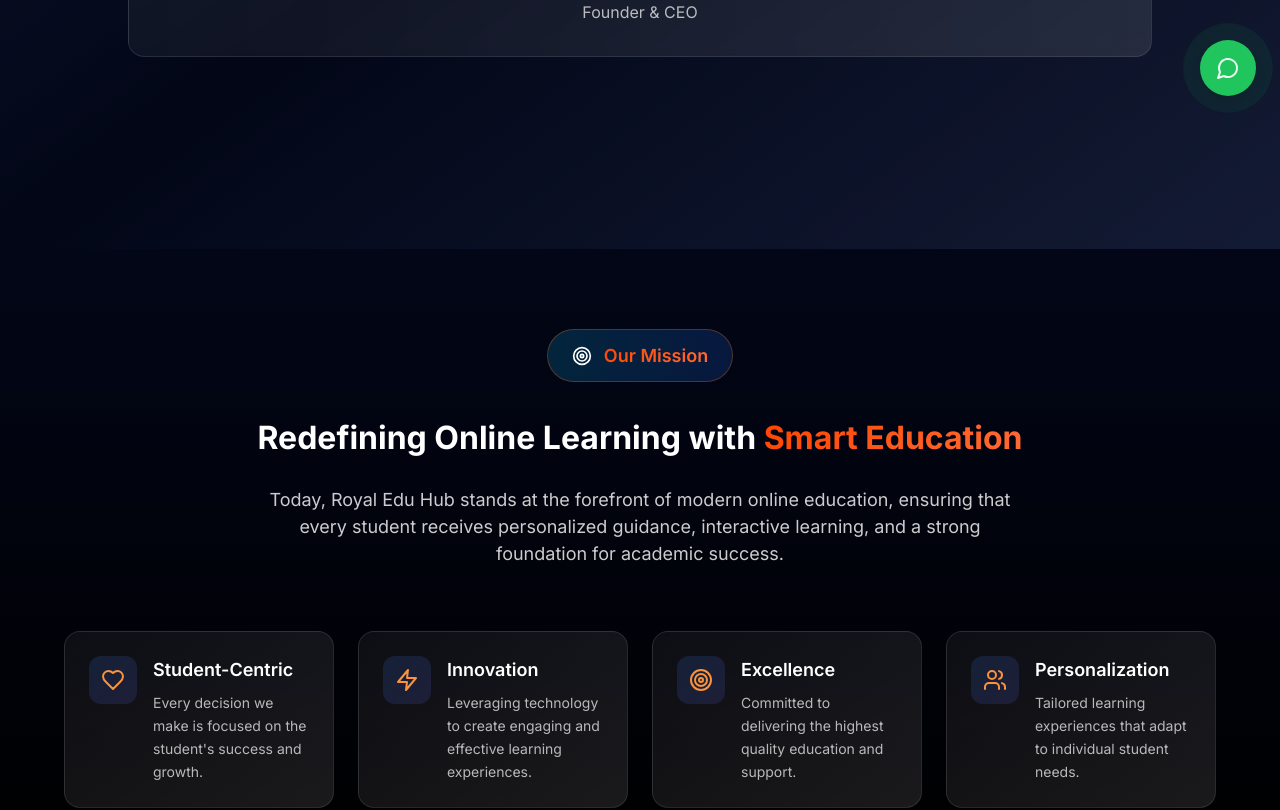
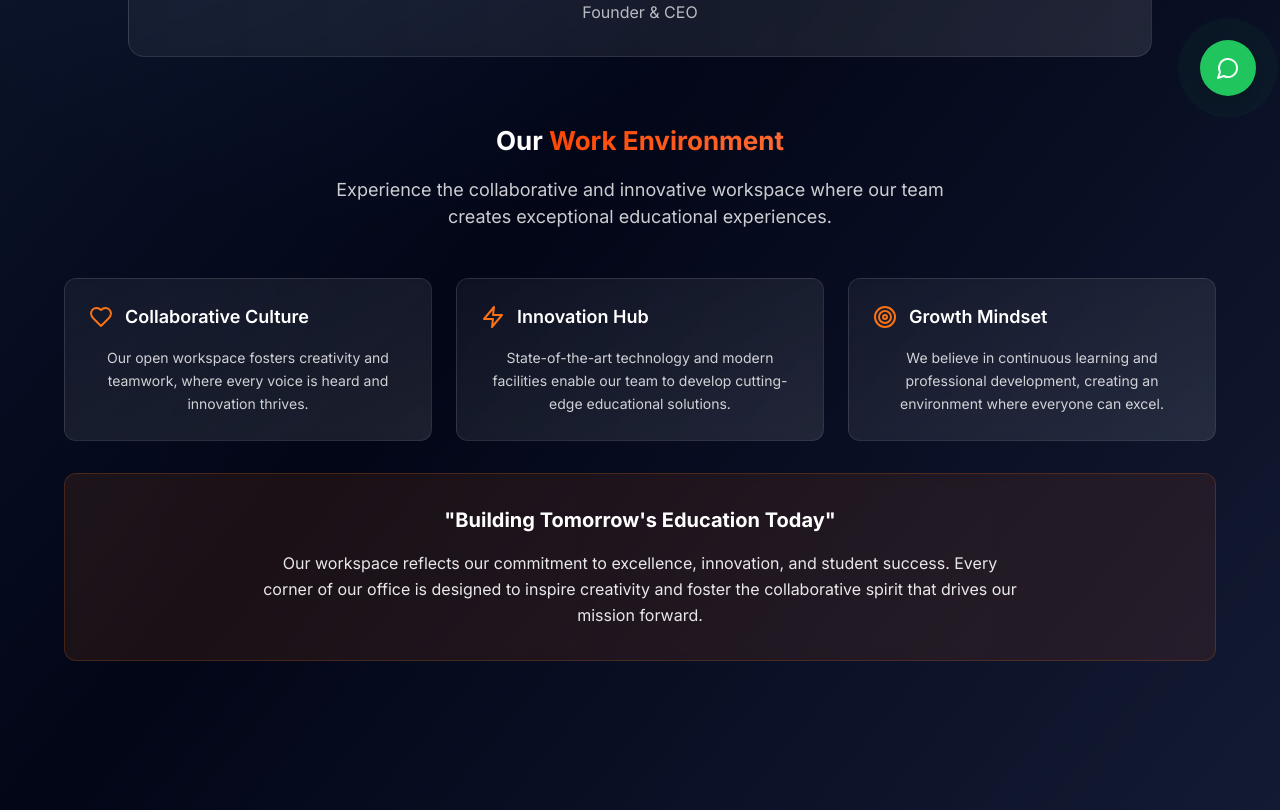
Before and after one commit to JeswinJestin/RoyalEduHub, a React (Create React App) app: page /about in a window 1280 px wide. Shown: the part 680-1490 px from the top of the page. Built offline with nearby package versions, Linux system fonts and the light colour scheme.

Commit message:
feat: optimize performance with lazy loading and conditional animations
- Lazy load Spline component in Contact section with loading fallback
- Add work environment section to About page with animated cards
- Implement conditional animations in HomePage based on device capabilities

```diff
--- a/src/components/sections/Contact.js
+++ b/src/components/sections/Contact.js
@@ -1,9 +1,8 @@
-import React, { useState, useRef } from "react";
+import React, { useState, useRef, Suspense, lazy } from "react";
 import { motion } from "framer-motion";
 import { useInView } from "react-intersection-observer";
-import { Send, BookOpen } from "lucide-react";
+import { Send, BookOpen, Loader2 } from "lucide-react";
 import toast from "react-hot-toast";
-import Spline from "@splinetool/react-spline";
 import {
   validateEmail,
   validatePhone,
@@ -13,6 +12,9 @@
   prepareSecureFormData,
 } from "../../utils/security";
 import { submitFormWithFallback } from "../../services/emailService";
+
+// Lazy load Spline component for better performance
+const Spline = lazy(() => import("@splinetool/react-spline"));
 
 const Contact = () => {
   const [,] = useInView({
@@ -257,10 +259,20 @@
         <div className="absolute bottom-0 right-0 w-3/5 h-1/3 bg-black"></div>
       </div>
 
-      {/* 3D Character Background - Show entire design */}
+      {/* 3D Character Background - Show entire design with lazy loading */}
       <div className="absolute inset-0 hidden lg:block z-5">
         <div className="absolute right-0 top-0 w-3/5 h-full overflow-visible flex items-center justify-center">
           {!splineError && (
+            <Suspense
+              fallback={
+                <div className="w-full h-full flex items-center justify-center text-gray-500">
+                  <div className="text-center">
+                    <Loader2 className="w-12 h-12 mx-auto mb-4 opacity-50 animate-spin" />
+                    <p className="text-sm opacity-50">Loading 3D Scene...</p>
+                  </div>
+                </div>
+              }
+            >
               <Spline
                 scene="https://prod.spline.design/kKyWeZz85xetpdcW/scene.splinecode"
                 className="w-full h-full pointer-events-none scale-90"
@@ -270,6 +282,7 @@
                 }}
                 onError={() => setSplineError(true)}
               />
+            </Suspense>
           )}
           {splineError && (
             <div className="w-full h-full flex items-center justify-center text-gray-500">
--- a/src/pages/AboutPage.js
+++ b/src/pages/AboutPage.js
@@ -248,6 +248,92 @@
                 </div>
               </div>
             </motion.div>
+
+            {/* Company Work Environment Section */}
+            <motion.div
+              initial={{ opacity: 0, y: 30 }}
+              animate={inView ? { opacity: 1, y: 0 } : {}}
+              transition={{ duration: 0.8, delay: 0.7 }}
+              className="max-w-6xl mx-auto mt-16"
+            >
+              <div className="text-center mb-12">
+                <h3 className="text-h2 text-white mb-4">
+                  Our{" "}
+                  <span className="brand-gradient">
+                    Work Environment
+                  </span>
+                </h3>
+                <p className="text-body-primary text-white/80 max-w-2xl mx-auto">
+                  Experience the collaborative and innovative workspace where our team creates exceptional educational experiences.
+                </p>
+              </div>
+
+              {/* Work Environment Grid */}
+              <div className="grid md:grid-cols-2 lg:grid-cols-3 gap-6">
+                {/* Culture Highlights */}
+                <motion.div
+                  initial={{ opacity: 0, y: 20 }}
+                  animate={inView ? { opacity: 1, y: 0 } : {}}
+                  transition={{ duration: 0.6, delay: 0.8 }}
+                  className="bg-gradient-to-br from-white/5 to-white/10 backdrop-blur-sm rounded-xl p-6 border border-white/10 hover:border-orange-500/30 transition-all duration-300"
+                >
+                  <div className="flex items-center mb-4">
+                    <Heart className="w-6 h-6 text-orange-500 mr-3" />
+                    <h4 className="text-white font-semibold text-lg">Collaborative Culture</h4>
+                  </div>
+                  <p className="text-white/80 text-sm leading-relaxed">
+                    Our open workspace fosters creativity and teamwork, where every voice is heard and innovation thrives.
+                  </p>
+                </motion.div>
+
+                <motion.div
+                  initial={{ opacity: 0, y: 20 }}
+                  animate={inView ? { opacity: 1, y: 0 } : {}}
+                  transition={{ duration: 0.6, delay: 0.9 }}
+                  className="bg-gradient-to-br from-white/5 to-white/10 backdrop-blur-sm rounded-xl p-6 border border-white/10 hover:border-orange-500/30 transition-all duration-300"
+                >
+                  <div className="flex items-center mb-4">
+                    <Zap className="w-6 h-6 text-orange-500 mr-3" />
+                    <h4 className="text-white font-semibold text-lg">Innovation Hub</h4>
+                  </div>
+                  <p className="text-white/80 text-sm leading-relaxed">
+                    State-of-the-art technology and modern facilities enable our team to develop cutting-edge educational solutions.
+                  </p>
+                </motion.div>
+
+                <motion.div
+                  initial={{ opacity: 0, y: 20 }}
+                  animate={inView ? { opacity: 1, y: 0 } : {}}
+                  transition={{ duration: 0.6, delay: 1.0 }}
+                  className="bg-gradient-to-br from-white/5 to-white/10 backdrop-blur-sm rounded-xl p-6 border border-white/10 hover:border-orange-500/30 transition-all duration-300 md:col-span-2 lg:col-span-1"
+                >
+                  <div className="flex items-center mb-4">
+                    <Target className="w-6 h-6 text-orange-500 mr-3" />
+                    <h4 className="text-white font-semibold text-lg">Growth Mindset</h4>
+                  </div>
+                  <p className="text-white/80 text-sm leading-relaxed">
+                    We believe in continuous learning and professional development, creating an environment where everyone can excel.
+                  </p>
+                </motion.div>
+              </div>
+
+              {/* Workspace Values */}
+              <motion.div
+                initial={{ opacity: 0, y: 20 }}
+                animate={inView ? { opacity: 1, y: 0 } : {}}
+                transition={{ duration: 0.6, delay: 1.1 }}
+                className="mt-8 bg-gradient-to-r from-orange-500/10 to-orange-600/10 backdrop-blur-sm rounded-xl p-8 border border-orange-500/20"
+              >
+                <div className="text-center">
+                  <h4 className="text-white font-bold text-xl mb-4">
+                    "Building Tomorrow's Education Today"
+                  </h4>
+                  <p className="text-white/90 text-base leading-relaxed max-w-3xl mx-auto">
+                    Our workspace reflects our commitment to excellence, innovation, and student success. Every corner of our office is designed to inspire creativity and foster the collaborative spirit that drives our mission forward.
+                  </p>
+                </div>
+              </motion.div>
+            </motion.div>
           </motion.div>
         </div>
       </section>
--- a/src/pages/HomePage.js
+++ b/src/pages/HomePage.js
@@ -1,4 +1,4 @@
-import React from 'react';
+import React, { useMemo } from 'react';
 import { motion } from 'framer-motion';
 import Hero from '../components/sections/Hero';
 import Courses from '../components/sections/Courses';
@@ -10,6 +10,45 @@
 import ParallaxBackground from '../components/animations/ParallaxBackground';
 
 const HomePage = () => {
+  // Performance optimization: reduce animations on low-end devices
+  const shouldUseHeavyAnimations = useMemo(() => {
+    // Check for reduced motion preference
+    if (window.matchMedia('(prefers-reduced-motion: reduce)').matches) {
+      return false;
+    }
+
+    // Check device capabilities
+    const isMobile = window.innerWidth < 768;
+    const isLowEndDevice = navigator.hardwareConcurrency && navigator.hardwareConcurrency < 4;
+
+    return !isMobile && !isLowEndDevice;
+  }, []);
+
+  // Wrapper component for conditional animations
+  const ConditionalWrapper = ({ children, useParallax = false, useSection3D = false }) => {
+    if (!shouldUseHeavyAnimations) {
+      return <div className="relative">{children}</div>;
+    }
+
+    let content = children;
+    if (useSection3D) {
+      content = (
+        <Section3D animationType="fadeInUp" delay={0.1}>
+          {content}
+        </Section3D>
+      );
+    }
+    if (useParallax) {
+      content = (
+        <ParallaxBackground offset={20}>
+          {content}
+        </ParallaxBackground>
+      );
+    }
+
+    return content;
+  };
+
   return (
     <div className="min-h-screen bg-blue-black relative overflow-visible">
       {/* Hero Section - No animation wrapper needed */}
@@ -17,50 +56,40 @@
         <Hero />
       </section>
 
-      {/* Stats Section with pop-out animation and mild parallax depth */}
-      <ParallaxBackground offset={20}>
-        <Section3D animationType="scaleIn" delay={0.2}>
+      {/* Stats Section with conditional animations */}
+      <ConditionalWrapper useParallax={true} useSection3D={true}>
         <section id="stats" className="relative bg-gradient-dark">
           <Stats />
         </section>
-        </Section3D>
-      </ParallaxBackground>
+      </ConditionalWrapper>
 
-      {/* Courses Section with enhanced prominence and parallax depth */}
-      <ParallaxBackground offset={35}>
-        <Section3D animationType="fadeInUp" delay={0.1} className="w-full">
+      {/* Courses Section with conditional animations */}
+      <ConditionalWrapper useParallax={true} useSection3D={true}>
         <section id="courses" className="relative w-full overflow-visible bg-gradient-to-br from-slate-900/50 to-slate-800/50" style={{ zIndex: 'auto' }}>
           <Courses />
         </section>
-        </Section3D>
-      </ParallaxBackground>
+      </ConditionalWrapper>
 
-      {/* Testimonials Section with 3D rotation and subtle parallax */}
-      <ParallaxBackground offset={25}>
-        <Section3D animationType="rotateIn" delay={0.2}>
+      {/* Testimonials Section with conditional animations */}
+      <ConditionalWrapper useParallax={true} useSection3D={true}>
         <section id="testimonials" className="relative">
           <Testimonials />
         </section>
-        </Section3D>
-      </ParallaxBackground>
+      </ConditionalWrapper>
 
-      {/* Why Choose Us Section with slide-in animation and parallax */}
-      <ParallaxBackground offset={20}>
-        <Section3D animationType="fadeInUp" delay={0.1}>
+      {/* Why Choose Us Section with conditional animations */}
+      <ConditionalWrapper useParallax={true} useSection3D={true}>
         <section id="why-choose-us" className="relative">
           <WhyChooseUs />
         </section>
-        </Section3D>
-      </ParallaxBackground>
+      </ConditionalWrapper>
 
-      {/* Contact Section with parallax effect - No padding to create seamless flow */}
-      <ParallaxBackground offset={30}>
-        <Section3D animationType="parallax3D" delay={0.1}>
+      {/* Contact Section with conditional animations */}
+      <ConditionalWrapper useParallax={true} useSection3D={true}>
         <section id="contact" className="relative">
           <Contact />
         </section>
-        </Section3D>
-      </ParallaxBackground>
+      </ConditionalWrapper>
 
       {/* Floating transition elements between sections, placed on a higher-depth parallax layer */}
       <ParallaxBackground offset={60}>
```
Lines whose indentation alone changed are shown as unchanged.
